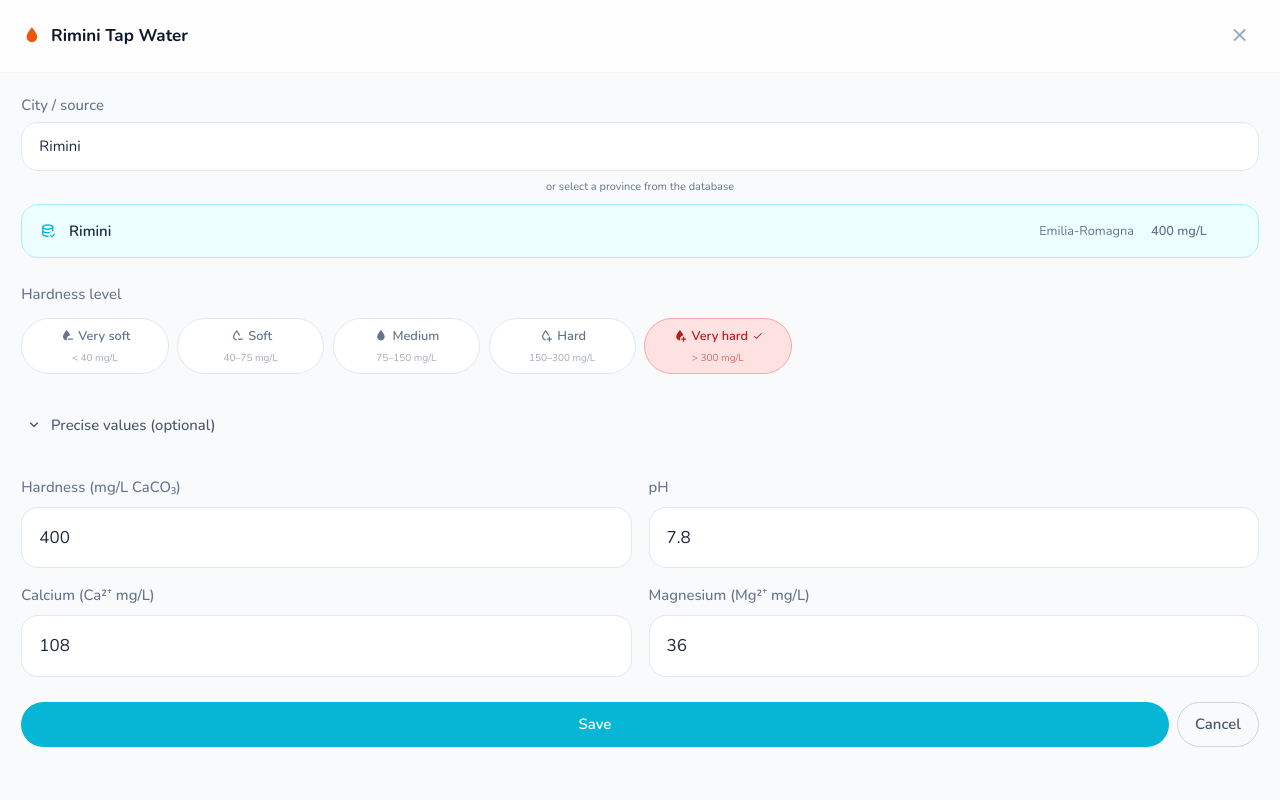
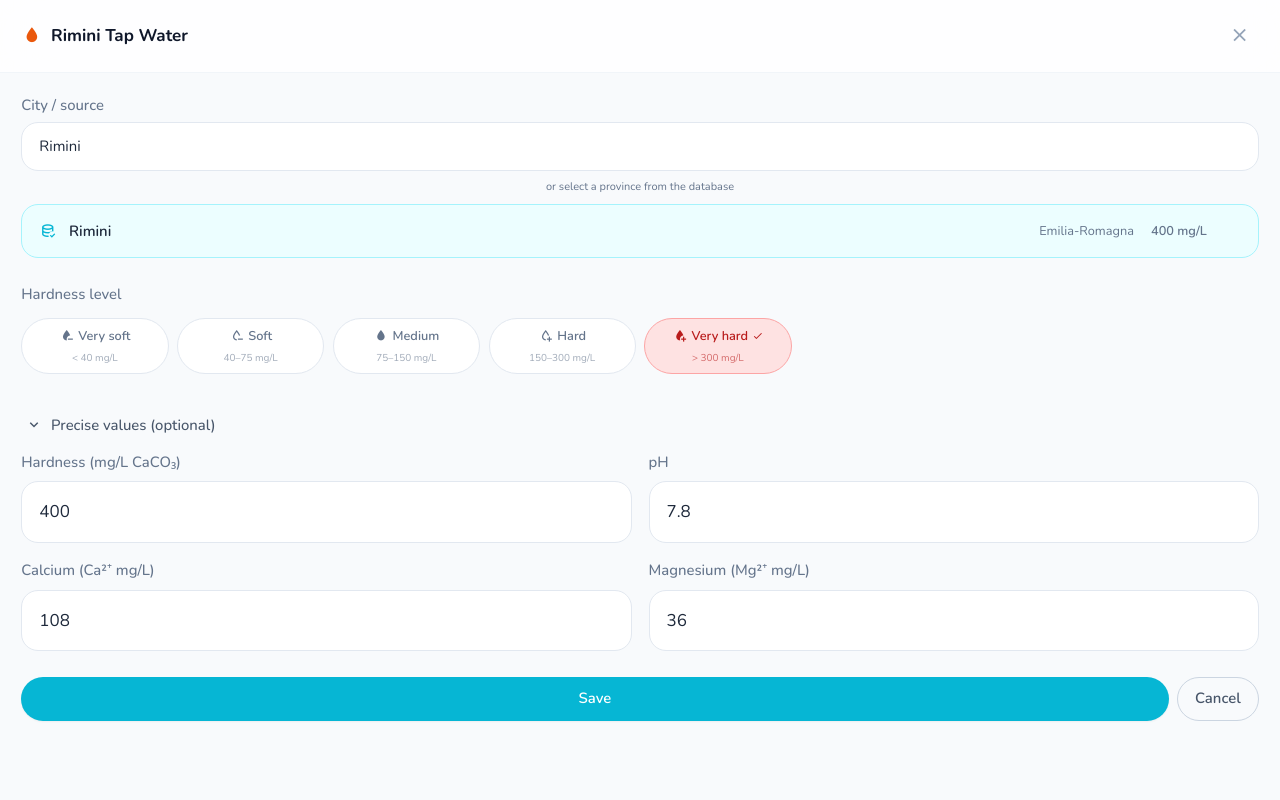
Before and after one commit to AndrianLeah/Plant-Care, a Vue app: page /#/water-guide in a window 1280 px wide. Both pictures are taken after a click on the button "Edit". Shown: the top 800 px of the page. Built offline with nearby package versions, Linux system fonts and the light colour scheme.

Commit message:
Group precise values toggle and fields to fix excess spacing

```diff
--- a/src/components/WaterProfileCard.vue
+++ b/src/components/WaterProfileCard.vue
@@ -157,7 +157,8 @@
 
           </div>
 
-          <!-- Precise values toggle -->
+          <!-- Precise values toggle + fields grouped together -->
+          <div>
             <button
               class="flex items-center gap-2 w-full text-sm font-medium text-slate-600 hover:text-slate-700 transition-colors py-3 px-1"
               @click="showAdvanced = !showAdvanced"
@@ -234,6 +235,7 @@
                 </div>
             </div>
             </Transition>
+          </div>
 
           <!-- Action buttons -->
           <div class="flex gap-2 pb-4">
```
Lines whose indentation alone changed are shown as unchanged.
